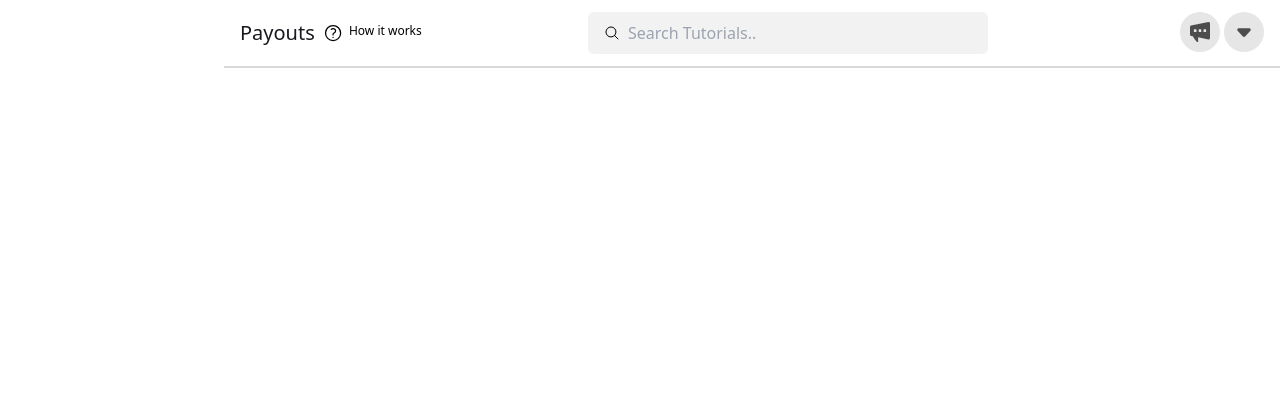
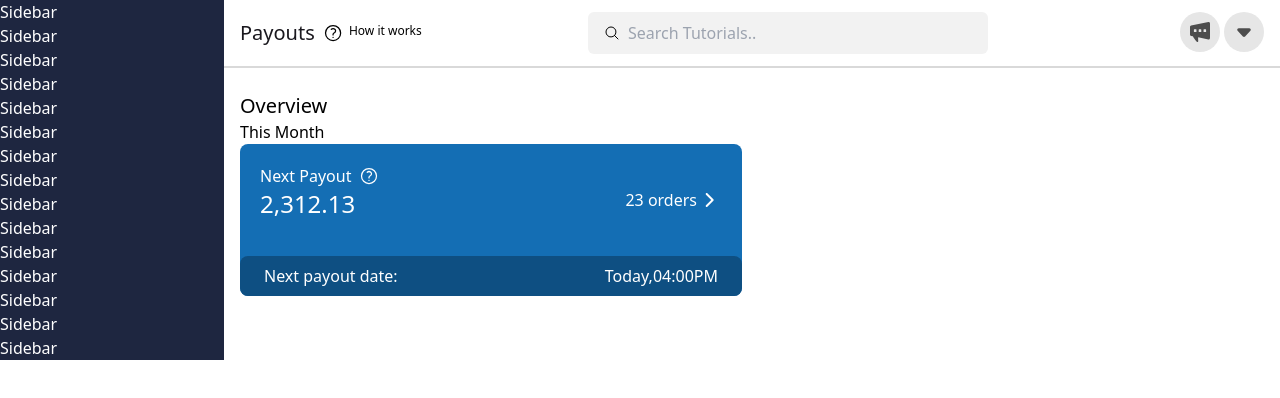
Before and after one commit to sarb001/Dukaan-frontend-assignment, a React (Vite) app: page / in a window 1280 px wide. Shown: the top 398 px of the page. Built offline with nearby package versions, Linux system fonts and the light colour scheme.

Commit message:
card ui working

```diff
--- /dev/null
+++ b/src/components/Card.jsx
@@ -0,0 +1,57 @@
+import React from 'react'
+
+const Card = ({title,amount,orders,payoutdata , color}) => {
+  return (
+
+       <div className = {` layout ${color} rounded-lg  text-white grid gap-4 grid-col `}>
+
+         <div className = 'p-5'>
+
+          <div className='flex items-center gap-2'>
+
+            <div> {title} </div>
+            <div>
+              <svg xmlns="http://www.w3.org/2000/svg" fill="none" viewBox="0 0 24 24" stroke-width="1.5" stroke="currentColor" class="w-5 h-5">
+      <path stroke-linecap="round" stroke-linejoin="round" d="M9.879 7.519c1.171-1.025 3.071-1.025 4.242 0 1.172 1.025 1.172 2.687 0 3.712-.203.179-.43.326-.67.442-.745.361-1.45.999-1.45 1.827v.75M21 12a9 9 0 1 1-18 0 9 9 0 0 1 18 0Zm-9 5.25h.008v.008H12v-.008Z" />
+              </svg>
+            </div>
+
+          </div>
+
+          <div className='flex justify-between flex-row'>
+
+              <div>
+                <div className='text-2xl font-medium '> {amount} </div>
+              </div>
+
+              <div className='flex flex-row '>
+                  <div> {orders} orders </div>
+                  <div>
+                  <svg width="25" height="24" viewBox="0 0 25 24" fill="none" xmlns="http://www.w3.org/2000/svg">
+  <path fill-rule="evenodd" clip-rule="evenodd" d="M8.95696 5.29289C9.34748 4.90237 9.98064 4.90237 10.3712 5.29289L16.3712 11.2929C16.5587 11.4804 16.6641 11.7348 16.6641 12C16.6641 12.2652 16.5587 12.5196 16.3712 12.7071L10.3712 18.7071C9.98065 19.0976 9.34748 19.0976 8.95696 18.7071C8.56643 18.3166 8.56643 17.6834 8.95696 17.2929L14.2498 12L8.95696 6.70711C8.56643 6.31658 8.56643 5.68342 8.95696 5.29289Z" fill="white"/>
+                  </svg>
+
+
+                  </div>
+              </div>
+
+          </div>
+
+        </div>
+
+            {payoutdata ? (
+           <div className='py-2 px-6 bg-[#0e4f82] rounded-lg '>
+              <div className='flex justify-between '>
+                  <div> Next payout date: </div>
+                  <div> {payoutdata} </div>
+              </div>
+          </div>
+              ) : ""
+            }
+
+       </div>
+
+  )
+}
+
+export default Card
--- a/src/components/Header.jsx
+++ b/src/components/Header.jsx
@@ -1,8 +1,10 @@
 import React from 'react'
 import { ArrowDown , QuestionMark, SpekerIcon } from '../../public/assests/Allicons'
+import MainDashboard from './MainDashboard'
 
 const Header = () => {
   return (
+    <>
       <div className='bg-[#fff] px-4 py-3 border-b-2 border-b-[#d9d9d9] grid grid-cols-2  tablet:grid-cols-3 gap-5'>
 
           <div className='flex items-center gap-2'>
@@ -36,6 +38,12 @@ const Header = () => {
               <div className='w-10 h-10 bg-[#E6E6E6] flex justify-center items-center rounded-full '>  <ArrowDown /> </div>
           </div>
       </div>
+
+      <div className='py-6 px-4'>
+         <MainDashboard />
+      </div>
+
+    </>
   )
 }
 
--- /dev/null
+++ b/src/components/MainDashboard.jsx
@@ -0,0 +1,33 @@
+import React from 'react'
+import Card from './Card'
+
+const MainDashboard = () => {
+
+  return (
+    <div>
+
+        {/*  Overview  */}
+        <div>
+            <div>
+                <div className='font-medium text-xl'> Overview </div>
+                <div> This Month </div>
+            </div>
+
+            <div className = 'grid grid-cols-1 gap-5 tablet:grid-cols-2 '>
+                <Card   title = "Next Payout"      amount = "2,312.13" orders = "23" payoutdata = "Today,04:00PM"  color = "bg-[#146eb4]"  />
+                <Card   title = "Amount Pending"   amount = "92,312.20" orders = "13"  color = "bg-[#FFFFFF]" />
+                <Card   title = "Amount Processed" amount = "23,92,312.19"
+                 color = "bg-[#FFFFFF]"  />
+            </div>
+        </div>
+
+
+        {/* Transactions = */}
+        <div>
+
+        </div>
+    </div>
+  )
+}
+
+export default MainDashboard
--- a/src/components/Sidebar.jsx
+++ b/src/components/Sidebar.jsx
@@ -2,8 +2,22 @@ import React from 'react'
 
 const Sidebar = () => {
   return (
-    <div className=' hidden tablet:block  text-white bg-[#1e2640]'>
-
+    <div className = 'hidden tablet:block  text-white bg-[#1e2640]'>
+        <div> Sidebar </div>
+        <div> Sidebar </div>
+        <div> Sidebar </div>
+        <div> Sidebar </div>
+        <div> Sidebar </div>
+        <div> Sidebar </div>
+        <div> Sidebar </div>
+        <div> Sidebar </div>
+        <div> Sidebar </div>
+        <div> Sidebar </div>
+        <div> Sidebar </div>
+        <div> Sidebar </div>
+        <div> Sidebar </div>
+        <div> Sidebar </div>
+        <div> Sidebar </div>
     </div>
   )
 }
--- /dev/null
+++ b/src/data/TableData.js
@@ -0,0 +1,44 @@
+export const refunds = [
+    {
+      orderId: 281209,
+      status: 'successful',
+      transactionID: 131634495747,
+      refundDate: 'Today, 08:45 PM',
+      orderAmount: '₹1,125.00',
+    },
+    {
+      orderId: 281208,
+      status: 'processing',
+      transactionID: 131634495747,
+      refundDate: 'Yesterday, 3:00 PM',
+      orderAmount: '₹1,125.00',
+    },
+    {
+      orderId: 281207,
+      status: 'successful',
+      transactionID: 131634495747,
+      refundDate: '12 Jul 2023, 03:00 PM',
+      orderAmount: '₹1,125.00',
+    },
+    {
+      orderId: 281206,
+      status: 'successful',
+      transactionID: 131634495747,
+      refundDate: '12 Jul 2023, 03:00 PM',
+      orderAmount: '₹1,125.00',
+    },
+    {
+      orderId: 281205,
+      status: 'successful',
+      transactionID: 131634495747,
+      refundDate: '12 Jul 2023, 03:00 PM',
+      orderAmount: '₹1,125.00',
+    },
+    {
+      orderId: 281204,
+      status: 'successful',
+      transactionID: 131634495747,
+      refundDate: '12 Jul 2023, 03:00 PM',
+      orderAmount: '₹1,125.00',
+    },
+  ];
```
Lines whose indentation alone changed are shown as unchanged.
